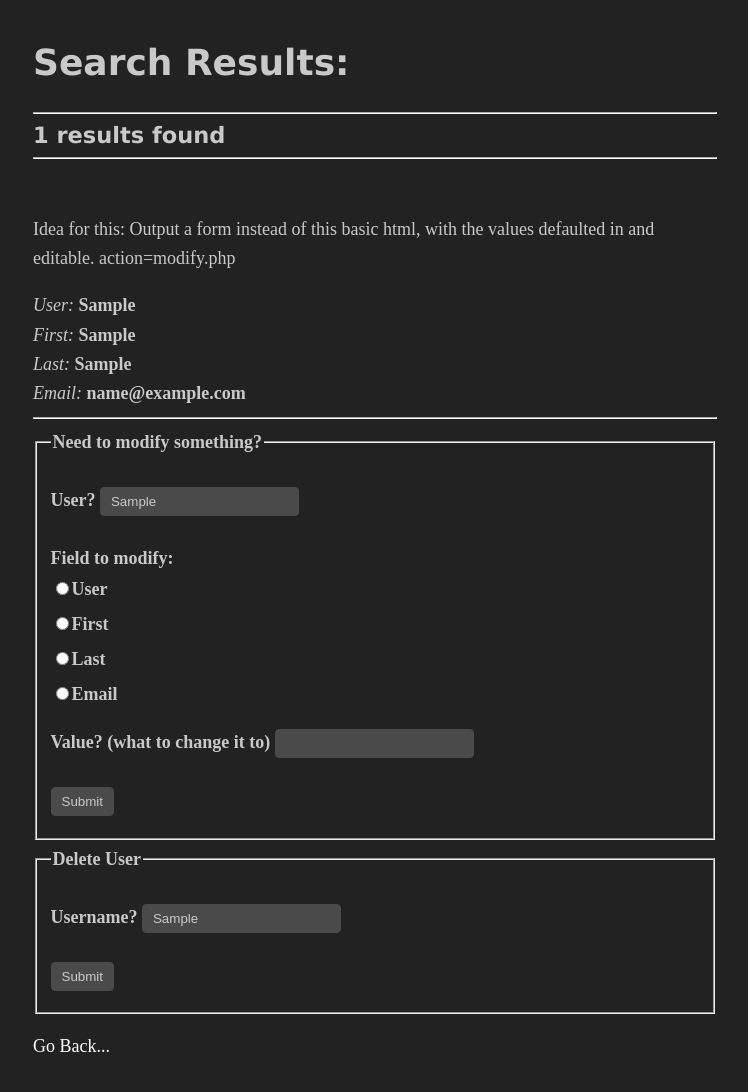
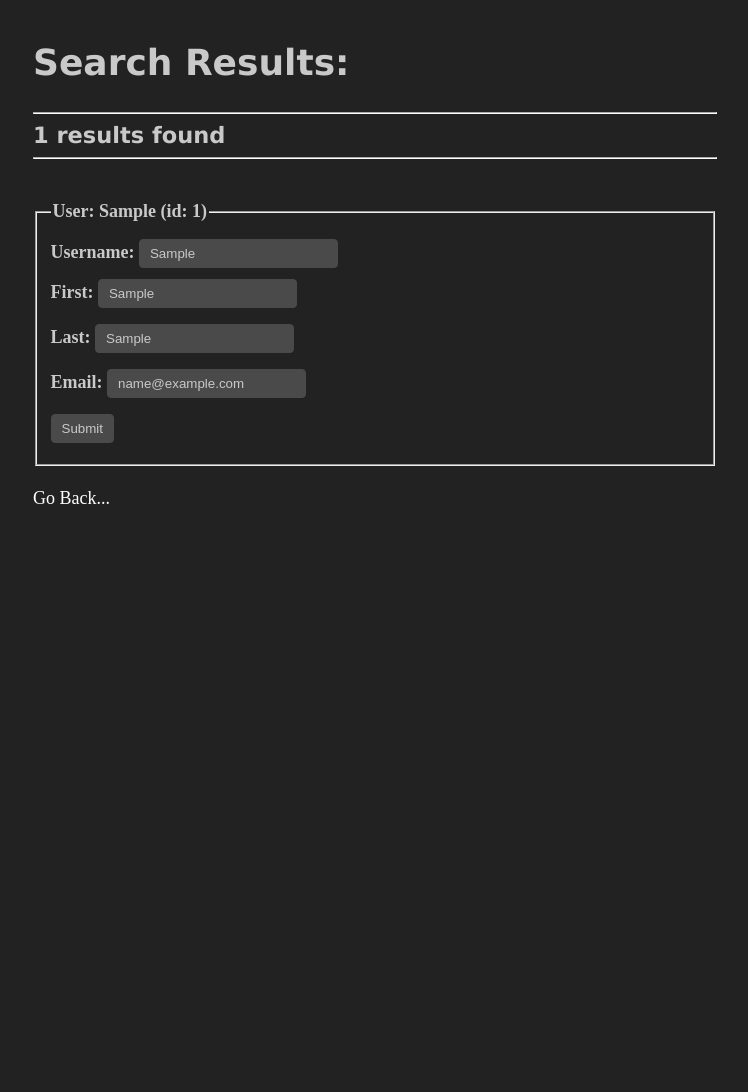
Before and after one commit to ssebs/PeopleDB, a PHP site: page /select.php in a window 1280 px wide. Shown: the whole page, without its empty margins (265-1013 px from the left). After the commit the page ends 504 px from the top, so only its background shows below. Run offline with PHP 8.4, Linux system fonts and the light colour scheme; tables that the repository leaves empty or names only in its code hold one stand-in row (values such as "Sample post"); data that the repository does not hold is empty.

Commit message:
Changed how the select/modify/create work. It now outputs to a form that's filled in with their current info.

```diff
--- a/select.php
+++ b/select.php
@@ -1,7 +1,7 @@
 <!DOCTYPE html>
 <html>
 <head>
-	<link rel="stylesheet" type="text/css" href="site.css    ">
+	<link rel="stylesheet" type="text/css" href="site.css">
 	<meta name="viewport" content="width=device-width, initial-scale=1">
 
 <style>
@@ -12,71 +12,60 @@
 </style>
 </head>
 <body>
-	<h2>Search Results:</h2>
 
 
 <?php
 require("dbconn.php");
 
-$_searchquery = $_POST['name'];
-
+if(@$_POST['name'] == NULL) {
+	$_searchquery = $_SERVER['QUERY_STRING'];
+} else {
+	$_searchquery = $_POST['name'];
+}
 if($_searchquery === "") {
 	$_searchquery = "%";
 }
+
 $_searchquery = str_replace("*","%", $_searchquery);
 $_searchquery = str_replace("%","", $_searchquery);
 
-$sql = ' select * from Users Where(first LIKE "%' . $_searchquery . '%" OR last LIKE "%' . $_searchquery . '%" OR user LIKE "%' . $_searchquery . '%" OR email LIKE "%' . $_searchquery . '%");';
+$sql = ' select * from Users WHERE(id="'. $_searchquery . '" OR first LIKE "%' . $_searchquery . '%" OR last LIKE "%' . $_searchquery . '%" OR user LIKE "%' . $_searchquery . '%" OR email LIKE "%' . $_searchquery . '%");';
 $result = $conn->query($sql);
 
 if($result->num_rows > 0) {
+	echo "<h2>Search Results:</h2>";
 	echo "<hr>";
 	echo "<h5 class='small-margin'>$result->num_rows results found</h5>";
 	echo "<hr><br>";
 
-	echo "<p>Idea for this: Output a form instead of this basic html, with the values defaulted in and editable. action=modify.php</p>";
 	while($row = $result->fetch_assoc()) {
-		echo "<em>User: </em><strong>" . $row['user'] . "</strong>";
-		echo "<br>";
-		echo "<em>First: </em><strong>" . $row['first'] . "</strong>";
-		echo "<br>";
-		echo "<em>Last: </em><strong>" . $row['last'] . "</strong>";
-		echo "<br>";
-		echo "<em>Email: </em><strong>" . $row['email'] . "</strong>";
-		echo "<br>";
+
+
+		if($result->num_rows == 1) {
+			echo"
+<form action='modify.php' method='post'>
+	<fieldset>
+		<legend>User: " . $row['user'] .  " (id: ".$row['id'].")</legend>
+		<input type='hidden' name='id' value='".$row['id']."'
+		<label class='inline'>Username: <input type='text' name='username' value='".$row['user']."'></label>
+		<label class='inline'>First: <input type='text' name='firstname' value='".$row['first']."'></label>
+		<label class='inline'>Last: <input type='text' name='lastname' value='".$row['last']."'></label>
+		<label class='inline'>Email: <input type='text' name='emailaddr' value='".$row['email']."'></label>
+		<input type='submit'>
+	</fieldset>
+</form>
+			";
+		} else {
+		## TODO: Make this into a table instead of just printing it out. ##
+		echo " - ";
+		echo $row['user']  . ", ";
+		echo $row['first'] . ", ";
+		echo $row['last']  . ", ";
+		echo $row['email'] . ", ";
+		echo "<a href='select.php?" . $row['id'] ."'> | &#9;Modify User...</a>";
 		echo "<hr>";
 
-	if($result->num_rows == 1) {
-		echo '
-<form action="modify.php" method="post">
-	<fieldset>
-		<legend>Need to modify something?</legend>
-		';
-		echo '<p><label>User? <input type="text" name="user" value=' . $row["user"] . '></label></p>
-
-		<p class="small-margin">Field to modify:</p>
-		<label class="inline"><input type="radio" name="field" value="user">User</label>
-		<label class="inline"><input type="radio" name="field" value="first">First</label>
-		<label class="inline"><input type="radio" name="field" value="last">Last</label>
-		<label class="inline"><input type="radio" name="field" value="email">Email</label>
-
-		<p><label>Value? (what to change it to) <input type="text" name="value"></label></p>
-		<input type="submit">
-	</fieldset>
-</form>
-
-<form action="delete.php" method="post">
-	<fieldset>
-		<legend>Delete User</legend>
-';
-		echo '
-		<p><label>	Username? <input type="text" name="username" value="'. $row["user"] . '"></label></p>
-		<input type="submit">
-	</fieldset>
-</form>
-
-			';
-	}
+		}
 
 	}
 } else {
```
Also changed, not shown: create.php (+13 -2 lines), index.php (+1 -19 lines), modify.php (+24 -19 lines), offline-scripts/TODO.txt (+3 -7 lines), 1 other file.
